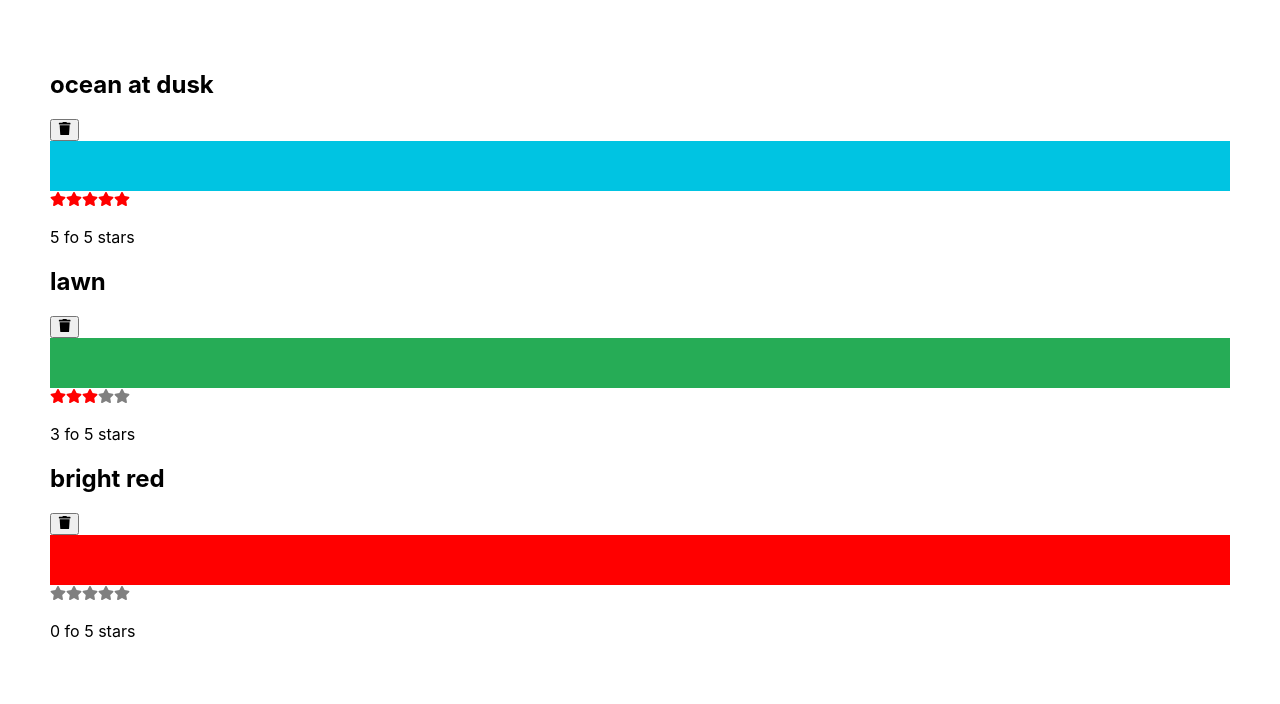
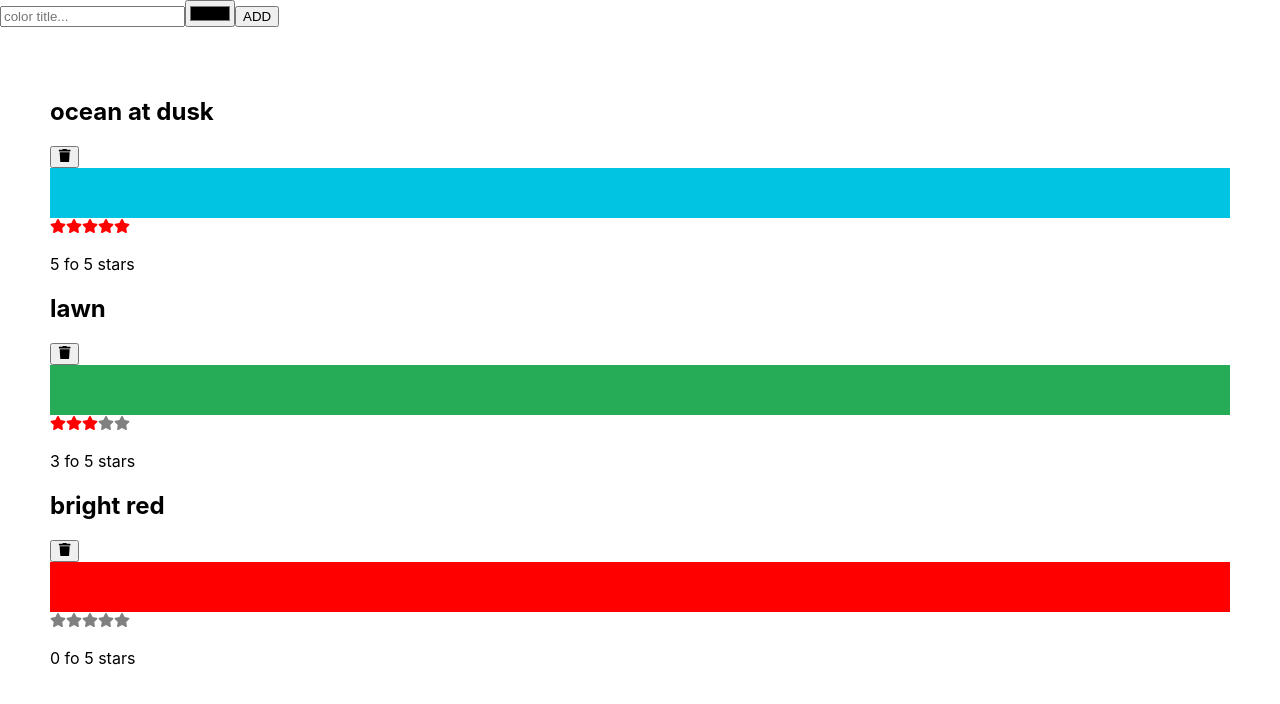
Before and after one commit to takafumiwao/state-management, a React (Create React App) app: page / in a window 1280 px wide. Shown: the top 704 px of the page. Built offline with nearby package versions, Linux system fonts and the light colour scheme.

Commit message:
入力をステート値に反映させる

```diff
--- a/src/App.js
+++ b/src/App.js
@@ -2,10 +2,27 @@ import { useState } from "react";
 import "./App.css";
 import colorData from "./data/color-data.json";
 import ColorList from "./components/ColorList";
+import AddColorForm from "./components/AddColorForm";
+import { v4 } from "uuid";
 
 function App() {
   const [colors, setColors] = useState(colorData);
   return (
+    <>
+      <AddColorForm
+        onNewColor={(title, color) => {
+          const newColors = [
+            ...colors,
+            {
+              id: v4(),
+              rating: 0,
+              title,
+              color,
+            },
+          ];
+          setColors(newColors);
+        }}
+      />
       <ColorList
         colors={colors}
         onRemoveColor={(id) => {
@@ -19,6 +36,7 @@ function App() {
           setColors(newColors);
         }}
       />
+    </>
   );
 }
 
```
Lines whose indentation alone changed are shown as unchanged.
